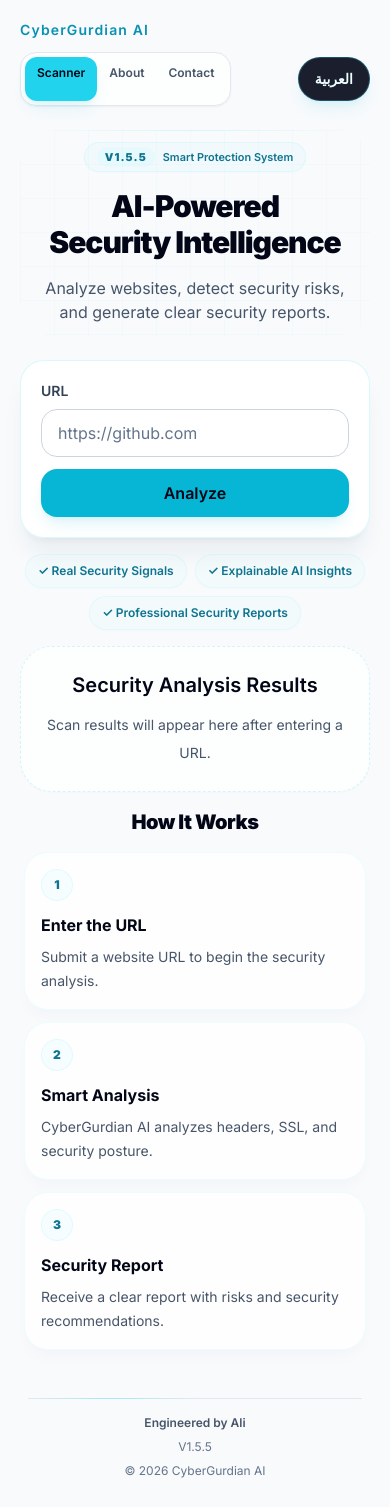
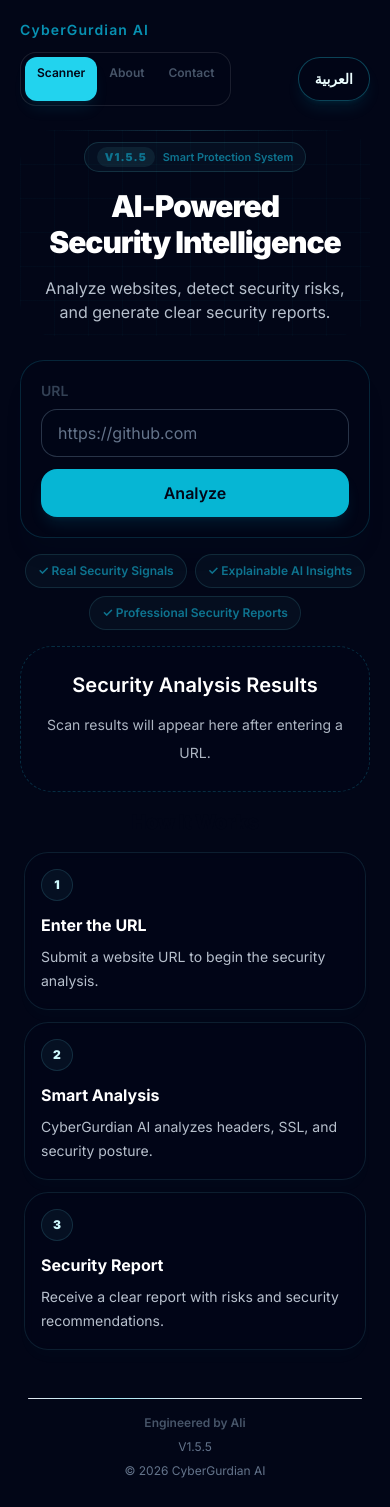
Before and after one commit to Ali12xi/CyberGuardian, a Next.js app: page / in a window 390 px wide. Built offline with nearby package versions, Linux system fonts and the light colour scheme; what @react-pdf/renderer would draw is missing.

Commit message:
feat: force dark mode globally - mobile matches desktop

```diff
--- a/app/globals.css
+++ b/app/globals.css
@@ -5,17 +5,9 @@
 @tailwind utilities;
 
 :root {
-  color-scheme: light;
-  --background: #f8fafc;
-  --foreground: #0f172a;
-}
-
-@media (prefers-color-scheme: dark) {
-  :root {
-    color-scheme: dark;
-    --background: #020617;
-    --foreground: #e2e8f0;
-  }
+  color-scheme: dark;
+  --background: #020617;
+  --foreground: #e2e8f0;
 }
 
 body {
--- a/app/layout.tsx
+++ b/app/layout.tsx
@@ -86,7 +86,7 @@ export default function RootLayout({
   children: React.ReactNode;
 }>) {
   return (
-    <html lang="en" dir="ltr">
+    <html lang="en" dir="ltr" className="dark" style={{ colorScheme: "dark" }}>
       <body className={`${inter.variable} ${cairo.variable}`}>
         <script
           type="application/ld+json"
--- a/components/AnalyzePanel.tsx
+++ b/components/AnalyzePanel.tsx
@@ -92,16 +92,16 @@ function HowItWorksSection() {
       <div className="flex flex-col gap-3 sm:gap-4 md:flex-row md:flex-nowrap">
         {t.howItWorksCards.map((card, index) => (
           <article
-            className="group min-w-0 w-full flex-1 rounded-3xl border border-cyan-300/[0.11] bg-white/80 p-4 text-start shadow-lg shadow-cyan-950/[0.025] backdrop-blur-sm transition dark:bg-slate-950/65 dark:shadow-cyan-500/[0.018] sm:p-5 md:min-w-0 md:basis-0"
+            className="group min-w-0 w-full flex-1 rounded-3xl border border-cyan-300/[0.11] bg-slate-950/65 p-4 text-start shadow-lg shadow-cyan-500/[0.018] backdrop-blur-sm transition sm:p-5 md:min-w-0 md:basis-0"
             key={card.title}
           >
-            <div className="mb-3 flex h-8 w-8 items-center justify-center rounded-2xl border border-cyan-300/[0.14] bg-cyan-300/[0.05] text-xs font-black text-cyan-700 dark:text-cyan-100">
+            <div className="mb-3 flex h-8 w-8 items-center justify-center rounded-2xl border border-cyan-300/[0.14] bg-cyan-300/[0.05] text-xs font-black text-cyan-100">
               {index + 1}
             </div>
-            <h3 className="bidi-safe text-base font-bold text-slate-950 dark:text-white">
+            <h3 className="bidi-safe text-base font-bold text-white">
               {card.title}
             </h3>
-            <p className="bidi-safe mt-2 text-sm leading-6 text-slate-600 dark:text-slate-300/90">
+            <p className="bidi-safe mt-2 text-sm leading-6 text-slate-300/90">
               {card.description}
             </p>
           </article>
--- a/components/DownloadReportButton.tsx
+++ b/components/DownloadReportButton.tsx
@@ -129,7 +129,7 @@ function ArabicPdfNoticeModal({
       onClick={onClose}
     >
       <div
-        className="w-full max-w-md rounded-3xl border border-cyan-300/20 bg-white/95 p-6 text-right shadow-xl shadow-cyan-950/10 backdrop-blur-sm dark:border-cyan-400/25 dark:bg-slate-950/95 dark:shadow-cyan-500/10"
+        className="w-full max-w-md rounded-3xl border border-cyan-400/25 bg-slate-950/95 p-6 text-right shadow-xl shadow-cyan-500/10 backdrop-blur-sm"
         dir="rtl"
         role="dialog"
         aria-labelledby="ar-pdf-notice-title"
--- a/components/HomeShell.tsx
+++ b/components/HomeShell.tsx
@@ -23,10 +23,10 @@ export default function HomeShell() {
             {t.heroVersionLabel}
           </span>
         </p>
-        <h1 className="relative z-10 text-[1.7rem] font-black leading-tight tracking-[-0.035em] text-slate-950 transition dark:text-white min-[390px]:text-3xl sm:text-4xl lg:text-5xl">
+        <h1 className="relative z-10 text-[1.7rem] font-black leading-tight tracking-[-0.035em] text-white transition min-[390px]:text-3xl sm:text-4xl lg:text-5xl">
           {t.heroTitle}
         </h1>
-        <p className="bidi-safe relative z-10 mx-auto mt-4 max-w-2xl whitespace-pre-line text-sm leading-7 text-slate-600 dark:text-slate-300/90 min-[390px]:text-base sm:mt-5 sm:text-lg sm:leading-8">
+        <p className="bidi-safe relative z-10 mx-auto mt-4 max-w-2xl whitespace-pre-line text-sm leading-7 text-slate-300/90 min-[390px]:text-base sm:mt-5 sm:text-lg sm:leading-8">
           {t.heroSubtitle}
         </p>
       </section>
--- a/components/PublicShell.tsx
+++ b/components/PublicShell.tsx
@@ -44,7 +44,7 @@ export default function PublicShell({ children }: { children: React.ReactNode })
         </Link>
 
         <div className="flex w-full min-w-0 flex-wrap items-center justify-between gap-2 sm:w-auto sm:justify-end sm:gap-3">
-          <div className="flex min-w-0 max-w-full rounded-2xl border border-slate-200 bg-white/80 p-1 text-xs font-semibold shadow-sm dark:border-white/10 dark:bg-slate-950/85 sm:bg-white/60 sm:dark:bg-slate-950/60">
+          <div className="flex min-w-0 max-w-full rounded-2xl border border-white/10 bg-slate-950/85 p-1 text-xs font-semibold shadow-sm sm:bg-slate-950/60">
             {NAV_LINKS.map((link) => {
               const active = pathname === link.href;
 
--- a/components/ReportCard.tsx
+++ b/components/ReportCard.tsx
@@ -1443,11 +1443,11 @@ export default function ReportCard({
 
   if (!result) {
     return (
-      <section className="rounded-[2rem] border border-dashed border-cyan-400/20 bg-white/75 p-5 text-center shadow-sm shadow-cyan-950/[0.02] transition dark:bg-slate-950/65 min-[390px]:p-6 sm:bg-white/55 sm:p-8 sm:dark:bg-slate-950/50">
-        <h2 className="bidi-safe text-lg font-semibold text-slate-950 dark:text-white min-[390px]:text-xl">
+      <section className="rounded-[2rem] border border-dashed border-cyan-400/20 bg-slate-950/65 p-5 text-center shadow-sm shadow-cyan-500/[0.018] transition min-[390px]:p-6 sm:bg-slate-950/50 sm:p-8">
+        <h2 className="bidi-safe text-lg font-semibold text-white min-[390px]:text-xl">
           {t.reportEmptyTitle}
         </h2>
-        <p className="bidi-safe mt-3 text-sm leading-7 text-slate-600 dark:text-slate-300/85 sm:text-base">
+        <p className="bidi-safe mt-3 text-sm leading-7 text-slate-300/85 sm:text-base">
           {t.reportEmptySubtitle}
         </p>
       </section>
@@ -1456,7 +1456,7 @@ export default function ReportCard({
 
   return (
     <section className="w-full min-w-0 space-y-6 sm:space-y-8">
-      <h2 className="bidi-safe text-center text-xl font-semibold text-slate-950 dark:text-white min-[390px]:text-2xl">
+      <h2 className="bidi-safe text-center text-xl font-semibold text-white min-[390px]:text-2xl">
         {t.reportEmptyTitle}
       </h2>
       <div className="flex flex-col gap-3 sm:flex-row sm:items-center sm:justify-end rtl:sm:justify-start">
--- a/components/UrlInput.tsx
+++ b/components/UrlInput.tsx
@@ -63,7 +63,7 @@ export default function UrlInput({
 
   return (
     <form
-      className="w-full rounded-3xl border border-cyan-400/[0.16] bg-white/90 p-4 shadow-xl shadow-cyan-950/[0.06] backdrop-blur-sm transition dark:bg-slate-950/85 dark:shadow-cyan-500/[0.035] min-[390px]:p-5 sm:bg-white/80 sm:backdrop-blur sm:dark:bg-slate-950/75"
+      className="w-full rounded-3xl border border-cyan-400/[0.16] bg-slate-950/85 p-4 shadow-xl shadow-cyan-950/[0.06] backdrop-blur-sm transition dark:shadow-cyan-500/[0.035] min-[390px]:p-5 sm:bg-slate-950/75 sm:backdrop-blur"
       dir={language === "ar" ? "rtl" : "ltr"}
       onSubmit={handleSubmit}
     >
@@ -76,7 +76,7 @@ export default function UrlInput({
       {/* LTR row: keeps URL field + primary button in stable physical positions for all locales */}
       <div className="flex min-w-0 flex-col gap-3 md:flex-row" dir="ltr">
         <input
-          className="min-h-12 min-w-0 flex-1 rounded-2xl border border-slate-300 bg-white/30 px-4 text-start text-sm text-slate-950 outline-none transition placeholder:text-slate-500 focus:border-cyan-400 focus:bg-white/50 focus:ring-2 focus:ring-cyan-400/[0.16] disabled:cursor-not-allowed disabled:opacity-70 dark:border-slate-700/80 dark:bg-slate-950/40 dark:text-white dark:placeholder:text-slate-500 dark:focus:bg-slate-950/60 min-[390px]:text-base"
+          className="min-h-12 min-w-0 flex-1 rounded-2xl border border-slate-700/80 bg-slate-950/40 px-4 text-start text-sm text-white outline-none transition placeholder:text-slate-500 focus:border-cyan-400 focus:bg-slate-950/60 focus:ring-2 focus:ring-cyan-400/[0.16] disabled:cursor-not-allowed disabled:opacity-70 min-[390px]:text-base"
           id="url"
           name="url"
           onChange={(event) => setUrl(event.target.value)}
```
Also changed, not shown: 1 other file (tests, documents, lock files or other folders).
